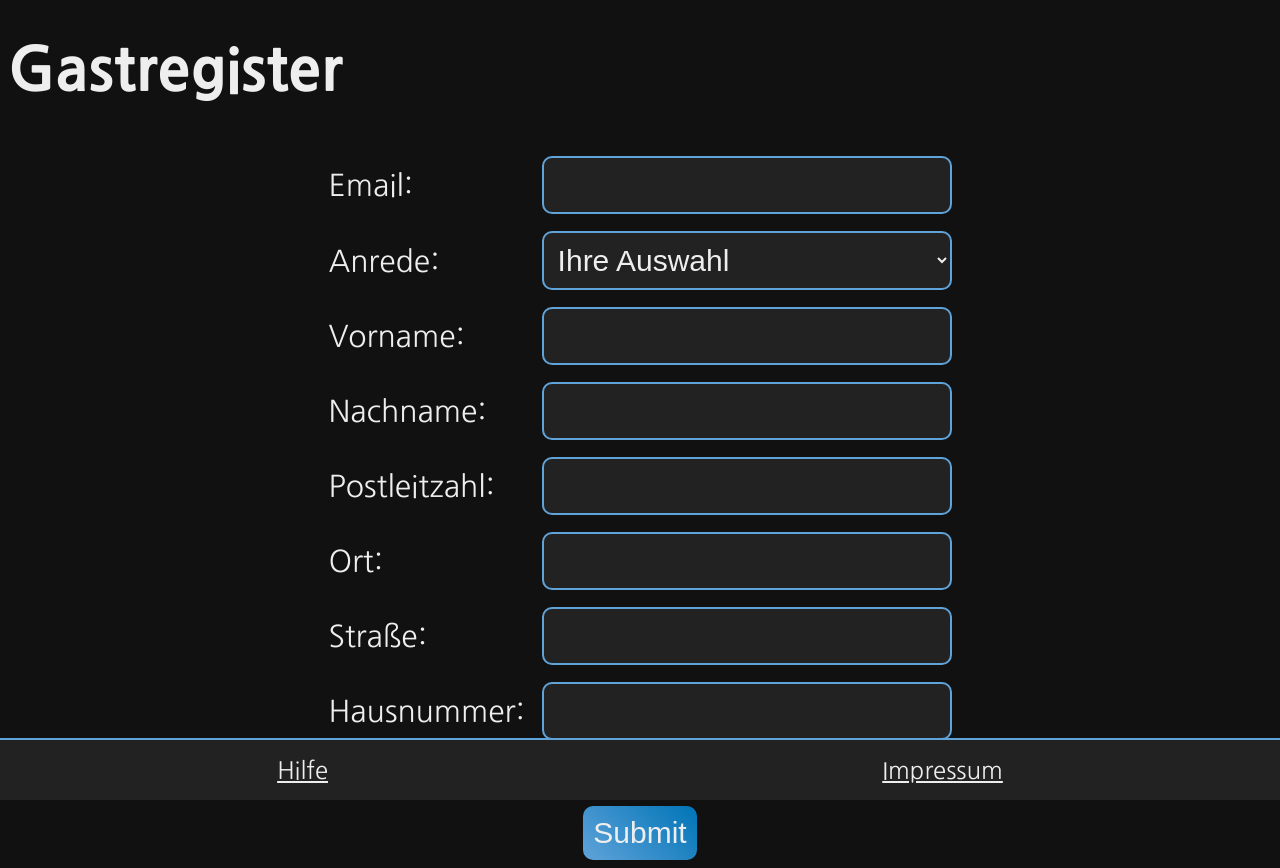
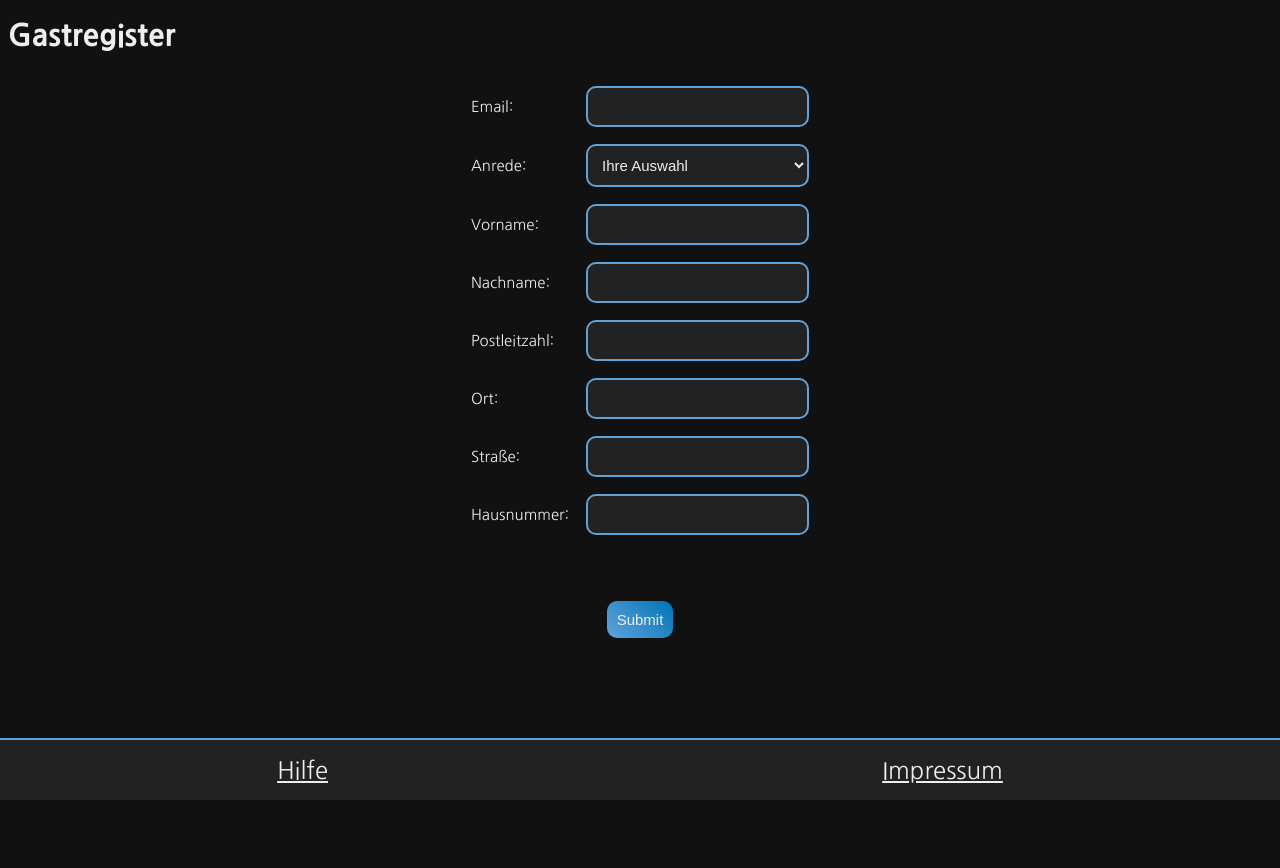
Before and after one commit to YusTheYokai/hotelverwaltung, a PHP site: page /guestRegistration.html in a window 1280 px wide. After the commit the page ends 800 px from the top, so only its background shows below. Run offline with PHP 8.4, Linux system fonts and the light colour scheme.

Commit message:
Schriftgroesse für Full-HD angepasst

```diff
--- a/theme.css
+++ b/theme.css
@@ -21,7 +21,7 @@ body {
 
     font-family: 'Nanum Gothic', sans-serif;
     color: var(--font-color);
-    font-size: 30px;
+    font-size: 15px;
 }
 
 h1 {
@@ -32,7 +32,7 @@ input, select {
     background-color: var(--overlay-color);
 
     color: var(--font-color);
-    font-size: 30px;
+    font-size: 15px;
 
     border: 2px solid var(--blue-grotto);
     border-radius: 10px;
```
